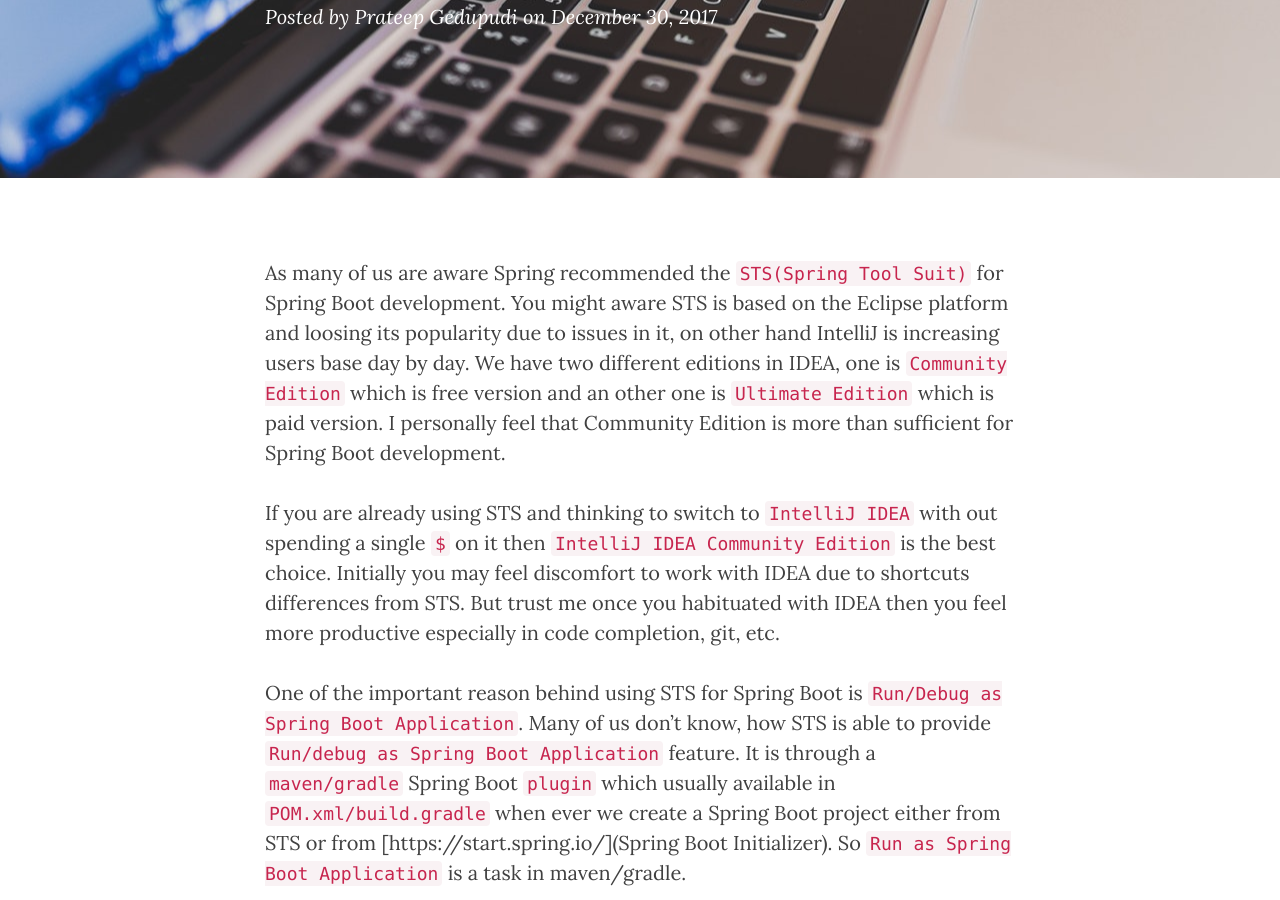
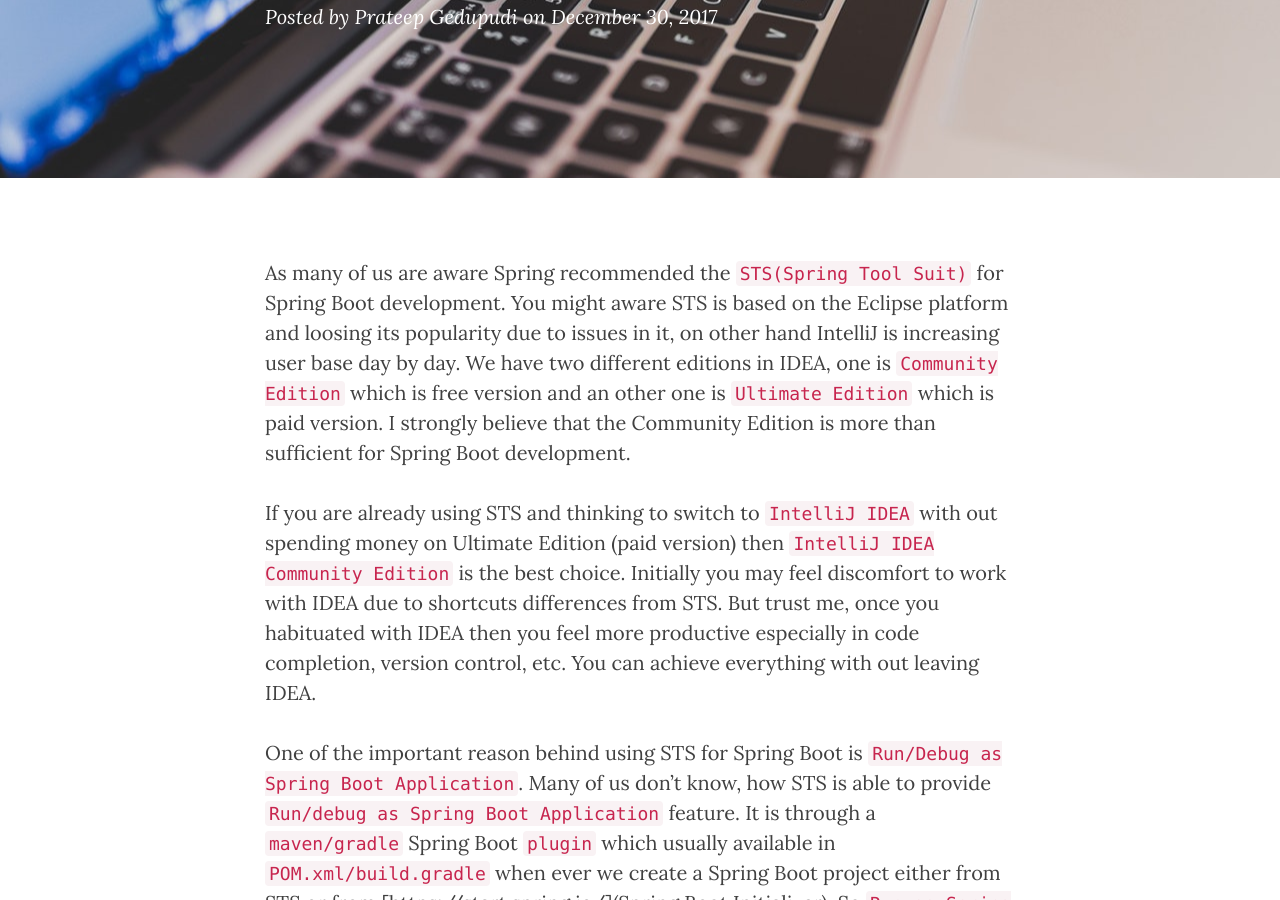
Before and after one commit to prateepgedupudi/prateepgedupudi.github.io, a Jekyll site: the page built from _posts/2017-12-30-how-to-run-spring-boot-from-intellij-idea-community-free-edition.md, in a window 1280 px wide and 900 px high, scrolled down 512 px. Built offline with Jekyll 4.4.1, drawn with Linux system fonts in a browser that asks for light colours; nearby versions of some CDN libraries; a script that is not in the unit is left out.

Commit message:
Update Post “2017-12-30-how-to-run-spring-boot-from-intellij-idea-community-free-edition”

```diff
--- a/_posts/2017-12-30-how-to-run-spring-boot-from-intellij-idea-community-free-edition.md
+++ b/_posts/2017-12-30-how-to-run-spring-boot-from-intellij-idea-community-free-edition.md
@@ -6,9 +6,9 @@
 author: prateep_gedupudi
 header-img: /img/bg_post_spring_boot_intellij.jpg
 ---
-As many of us are aware Spring recommended the `STS(Spring Tool Suit)` for Spring Boot development. You might aware STS is based on the Eclipse platform and loosing its popularity due to issues in it, on other hand IntelliJ is increasing users base day by day. We have two different editions in IDEA, one is `Community Edition` which is free version and an other one is `Ultimate Edition` which is paid version. I personally feel that Community Edition is more than sufficient for Spring Boot development.
+As many of us are aware Spring recommended the `STS(Spring Tool Suit)` for Spring Boot development. You might aware STS is based on the Eclipse platform and loosing its popularity due to issues in it, on other hand IntelliJ is increasing user base day by day. We have two different editions in IDEA, one is `Community Edition` which is free version and an other one is `Ultimate Edition` which is paid version. I strongly believe that the Community Edition is more than sufficient for Spring Boot development.
 
-If you are already using STS and thinking to switch to `IntelliJ IDEA` with out spending a single `$` on it then `IntelliJ IDEA Community Edition` is the best choice. Initially you may feel discomfort to work with IDEA due to shortcuts differences from STS. But trust me once you habituated with IDEA then you feel more productive especially in code completion, git, etc.
+If you are already using STS and thinking to switch to `IntelliJ IDEA` with out spending money on Ultimate Edition (paid version) then `IntelliJ IDEA Community Edition` is the best choice. Initially you may feel discomfort to work with IDEA due to shortcuts differences from STS. But trust me, once you habituated with IDEA then you feel more productive especially in code completion, version control, etc. You can achieve everything with out leaving IDEA.
 
 One of the important reason behind using STS for Spring Boot is `Run/Debug as Spring Boot Application`. Many of us don't know, how STS is able to provide `Run/debug as Spring Boot Application` feature. It is through a `maven/gradle` Spring Boot `plugin` which usually available in `POM.xml/build.gradle` when ever we create a Spring Boot project either from STS or from \[https://start.spring.io/](Spring Boot Initializer). So `Run as Spring Boot Application` is a task in maven/gradle.
 
```
